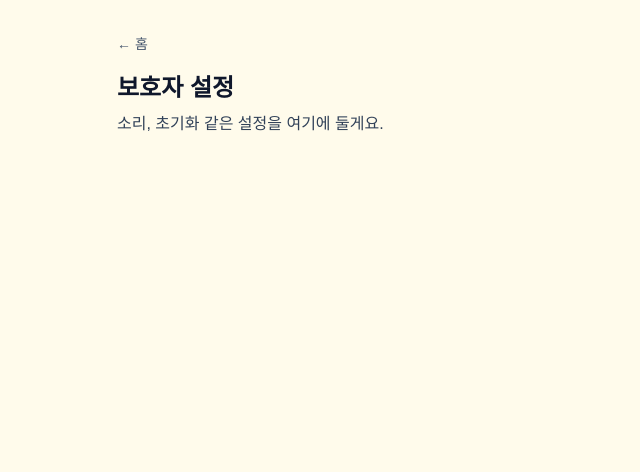
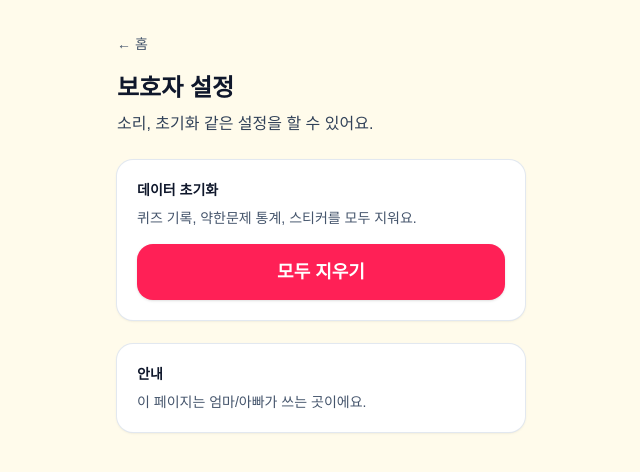
Before and after one commit to woairi/gugudan-kids, a Next.js app: page /parents in a window 1280 px wide. Shown: the top 472 px of the page, without its empty margins (319-959 px from the left). Built offline with nearby package versions, Linux system fonts and the light colour scheme.

Commit message:
feat(parents): add reset all data action

```diff
--- a/src/app/parents/page.tsx
+++ b/src/app/parents/page.tsx
@@ -1,12 +1,54 @@
+"use client";
+
 import Link from "next/link";
 
+const KEYS = [
+  "gugudan.lastResult.v1",
+  "gugudan.recentResults.v1",
+  "gugudan.itemStats.v1",
+  "gugudan.rewards.v1",
+];
+
 export default function ParentsPage() {
+  function resetAll() {
+    const ok = window.confirm("기록을 모두 지울까? (되돌릴 수 없어요)");
+    if (!ok) return;
+    try {
+      for (const k of KEYS) window.localStorage.removeItem(k);
+      window.alert("지웠어! 다시 처음부터 시작할 수 있어.");
+    } catch {
+      window.alert("지우는 중 문제가 생겼어. 다시 한 번 해볼까?");
+    }
+  }
+
   return (
     <main className="min-h-dvh bg-amber-50 text-slate-900">
       <div className="mx-auto max-w-md px-5 py-8">
-        <Link href="/" className="text-sm text-slate-600">← 홈</Link>
+        <Link href="/" className="text-sm text-slate-600">
+          ← 홈
+        </Link>
         <h1 className="mt-4 text-2xl font-extrabold">보호자 설정</h1>
-        <p className="mt-2 text-slate-700">소리, 초기화 같은 설정을 여기에 둘게요.</p>
+        <p className="mt-2 text-slate-700">소리, 초기화 같은 설정을 할 수 있어요.</p>
+
+        <section className="mt-6 rounded-2xl bg-white p-5 shadow-sm ring-1 ring-slate-200">
+          <div className="text-sm font-extrabold">데이터 초기화</div>
+          <p className="mt-2 text-sm text-slate-600">
+            퀴즈 기록, 약한문제 통계, 스티커를 모두 지워요.
+          </p>
+          <button
+            onClick={resetAll}
+            className="mt-4 h-14 w-full rounded-2xl bg-rose-500 text-lg font-extrabold text-white shadow-sm active:scale-[0.99]"
+          >
+            모두 지우기
+          </button>
+        </section>
+
+        <section className="mt-6 rounded-2xl bg-white p-5 shadow-sm ring-1 ring-slate-200">
+          <div className="text-sm font-extrabold">안내</div>
+          <p className="mt-2 text-sm text-slate-600">
+            이 페이지는 엄마/아빠가 쓰는 곳이에요.
+          </p>
+        </section>
       </div>
     </main>
   );
```
Also changed, not shown: 1 other file (tests, documents, lock files or other folders).
